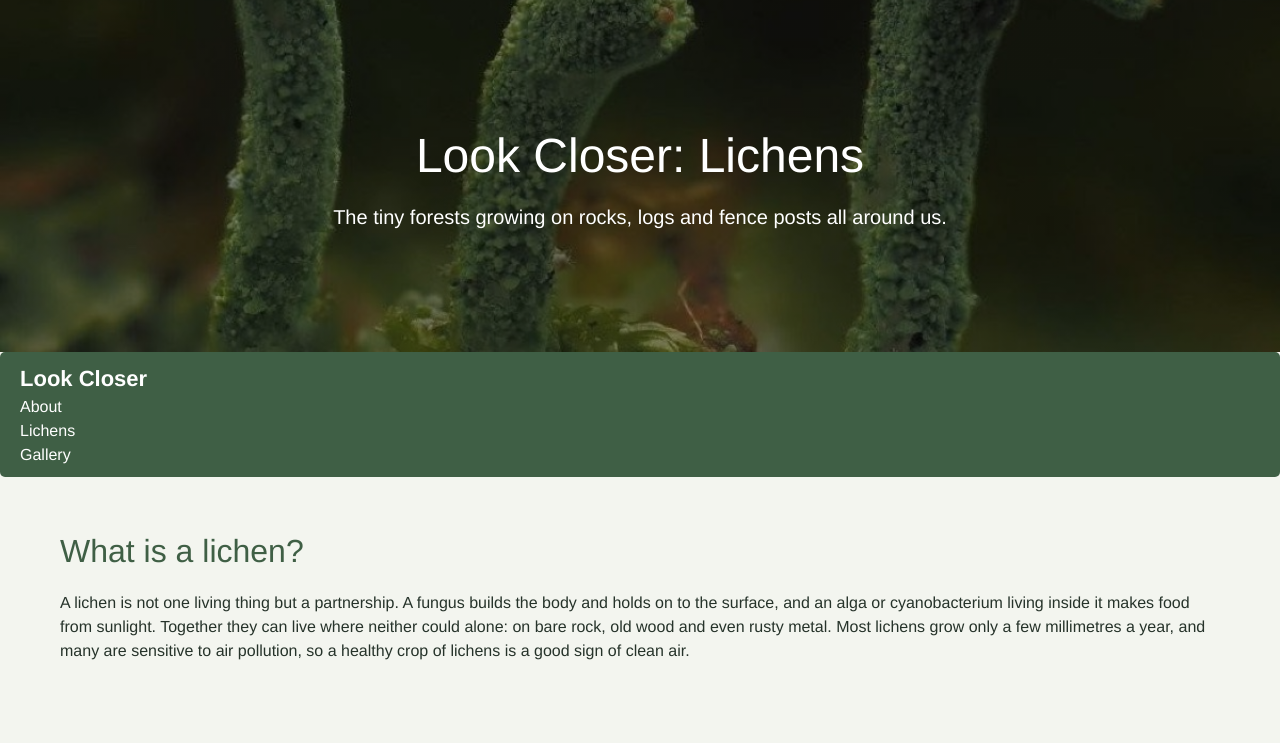
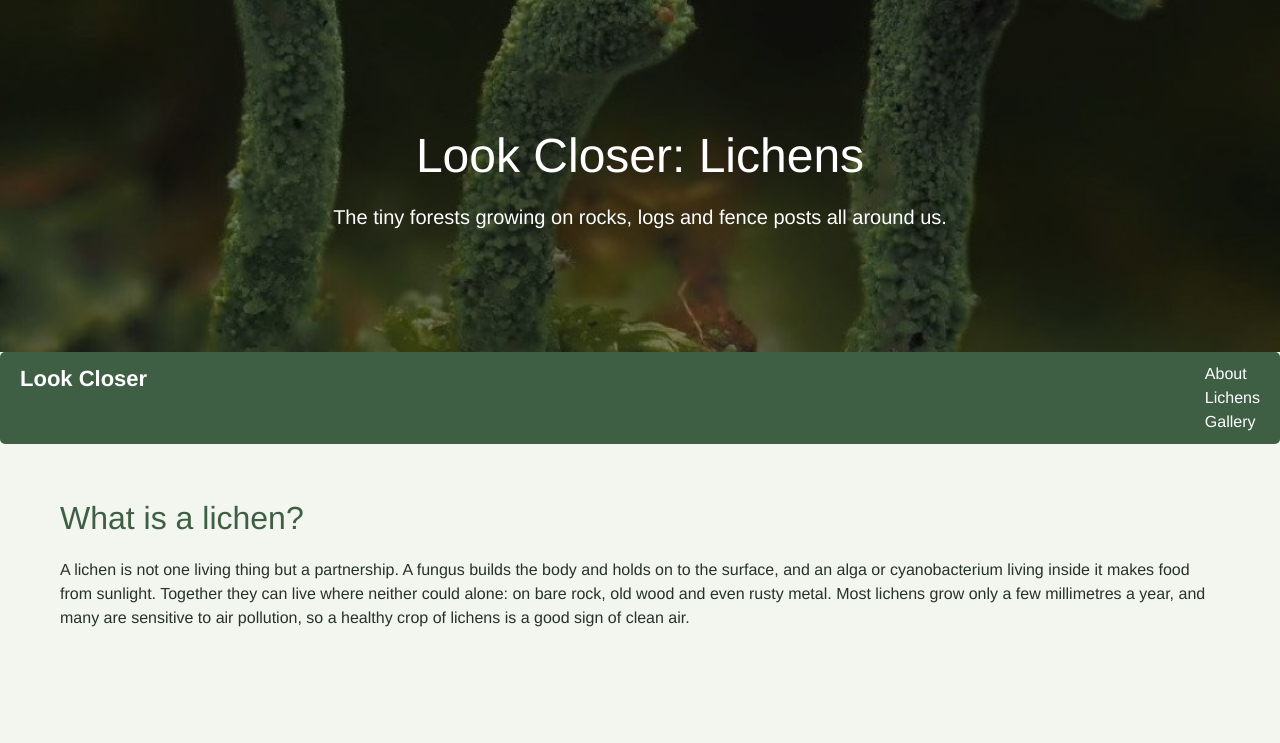
Before and after one commit to sudikshasingh00/sudiksha-quiz3A, a plain HTML site: page index.html in a window 1280 px wide. Shown: the top 743 px of the page. Drawn offline with Linux system fonts and the light colour scheme.

Commit message:
Format Flex layout

```diff
--- a/styles.css
+++ b/styles.css
@@ -149,7 +149,8 @@ footer a {
    far right, both lined up with the middle of the bar. */
 .nav-wrap
 {
-  display: flexbox;
+  display: flex;
+  border: 2px;
   border-radius: 5px;
 }
 
@@ -161,7 +162,14 @@ footer a {
 
 /* TASK 2: Use flexbox. The three menu links should sit side by side in
    a row, with 20px of space between them. */
-
+.items
+{
+  display: flex;
+  flex-wrap: wrap;
+  column-gap: 20px;
+  flex-direction: row-reverse;
+  margin-left: auto;
+}
 
 
 /* TASK 3: Use flexbox. The intro heading should sit to the left of the
```
